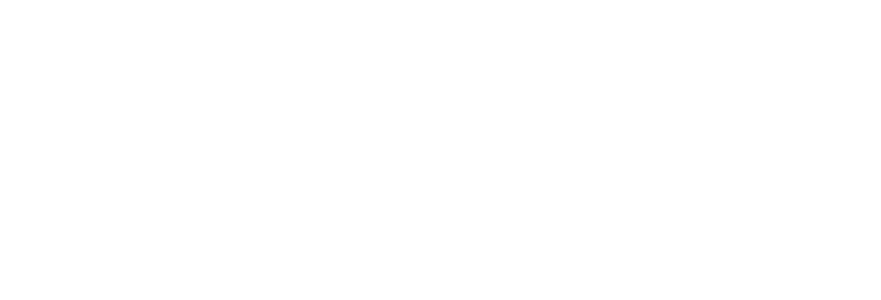
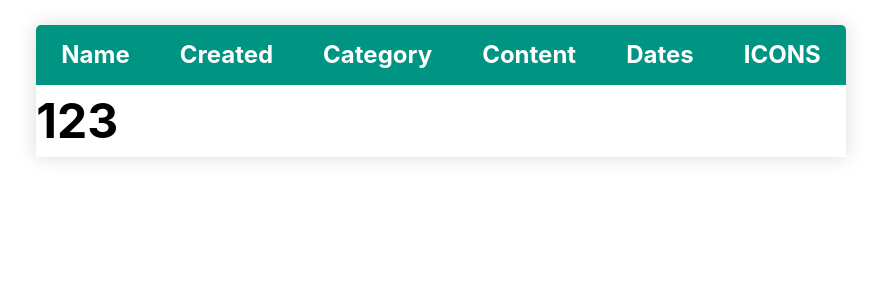
Before and after one commit to zenoksi4/ReactReduxNotes, a React (Create React App) app: page / in a window 1280 px wide. Shown: the top 300 px of the page, without its empty margins (199-1080 px from the left). Built offline with nearby package versions, Linux system fonts and the light colour scheme.

Commit message:
add Table components

```diff
--- a/src/App.tsx
+++ b/src/App.tsx
@@ -5,6 +5,7 @@
 function App() {
   return (
     <div className="container">
+      <Table/>
     </div>
   );
 }
--- /dev/null
+++ b/src/components/tablelist/Table.css
@@ -0,0 +1,23 @@
+.note-table {
+    border-collapse: collapse;
+    margin: 25px 0;
+    min-width: 400px;
+    font-size: 1.5em;
+    border-radius: 5px 5px 0 0;
+    overflow: hidden;
+    box-shadow: 0 0 20px rgb(0 0 0 / 15%);
+}
+
+.note-table th {
+    padding: 12px 25px;
+}
+
+.note-table tr{
+    background-color: #009482;
+    text-align: left;
+    font-weight: bold;
+    color: #ffff;
+    margin-bottom: 15px;
+    overflow: hidden;
+
+}
--- /dev/null
+++ b/src/components/tablelist/Table.tsx
@@ -0,0 +1,16 @@
+import './Table.css'
+import TableNotesActive from './tablenotes/TableNotesActive';
+
+
+const Table: React.FC = () => {
+
+    return(
+        <table className='note-table'>
+
+            <TableNotesActive></TableNotesActive>
+        </table>
+    );
+}
+
+
+export default Table;
--- /dev/null
+++ b/src/components/tablelist/tablenotes/TableNotes.tsx
@@ -0,0 +1,28 @@
+
+interface TableNotes{
+    children?: React.ReactNode
+}
+
+
+const TableNotes: React.FC<TableNotes> = ({children}) => {
+
+    return(
+        <>
+            <thead>
+                <tr>
+                    <th>Name</th>
+                    <th>Created</th>
+                    <th>Category</th>
+                    <th>Content</th>
+                    <th>Dates</th>
+                    <th>ICONS</th>
+                </tr>
+            </thead>
+            <tbody>
+                {children}
+            </tbody>
+        </>
+    );
+}
+
+export default TableNotes;
--- /dev/null
+++ b/src/components/tablelist/tablenotes/TableNotesActive.tsx
@@ -0,0 +1,15 @@
+import TableNotes from "./TableNotes";
+
+
+
+
+const TableNotesActive: React.FC = () => {
+
+    return(
+        <TableNotes>
+            <h1>123</h1>
+        </TableNotes>
+    );
+}
+
+export default TableNotesActive;
```
